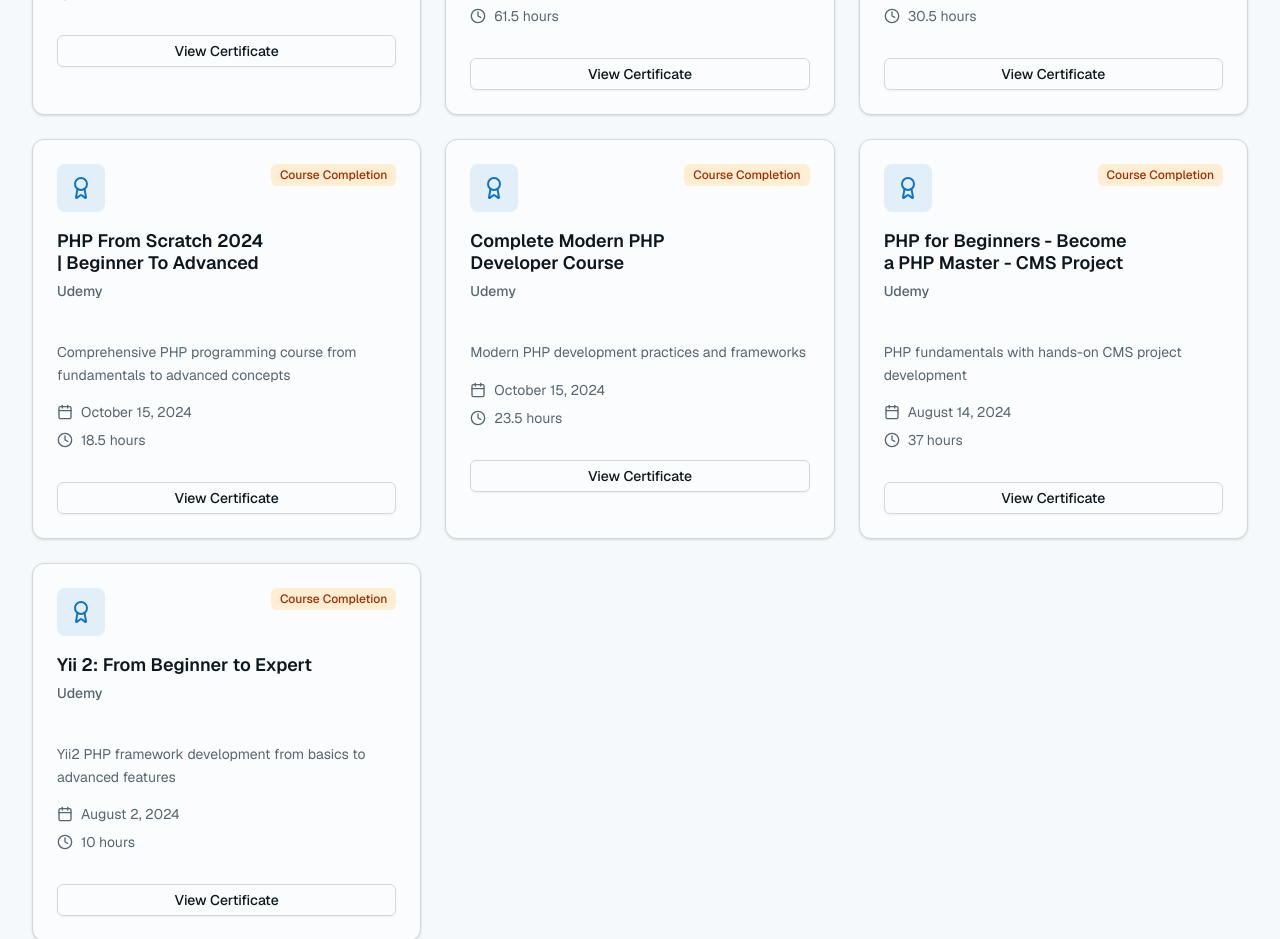
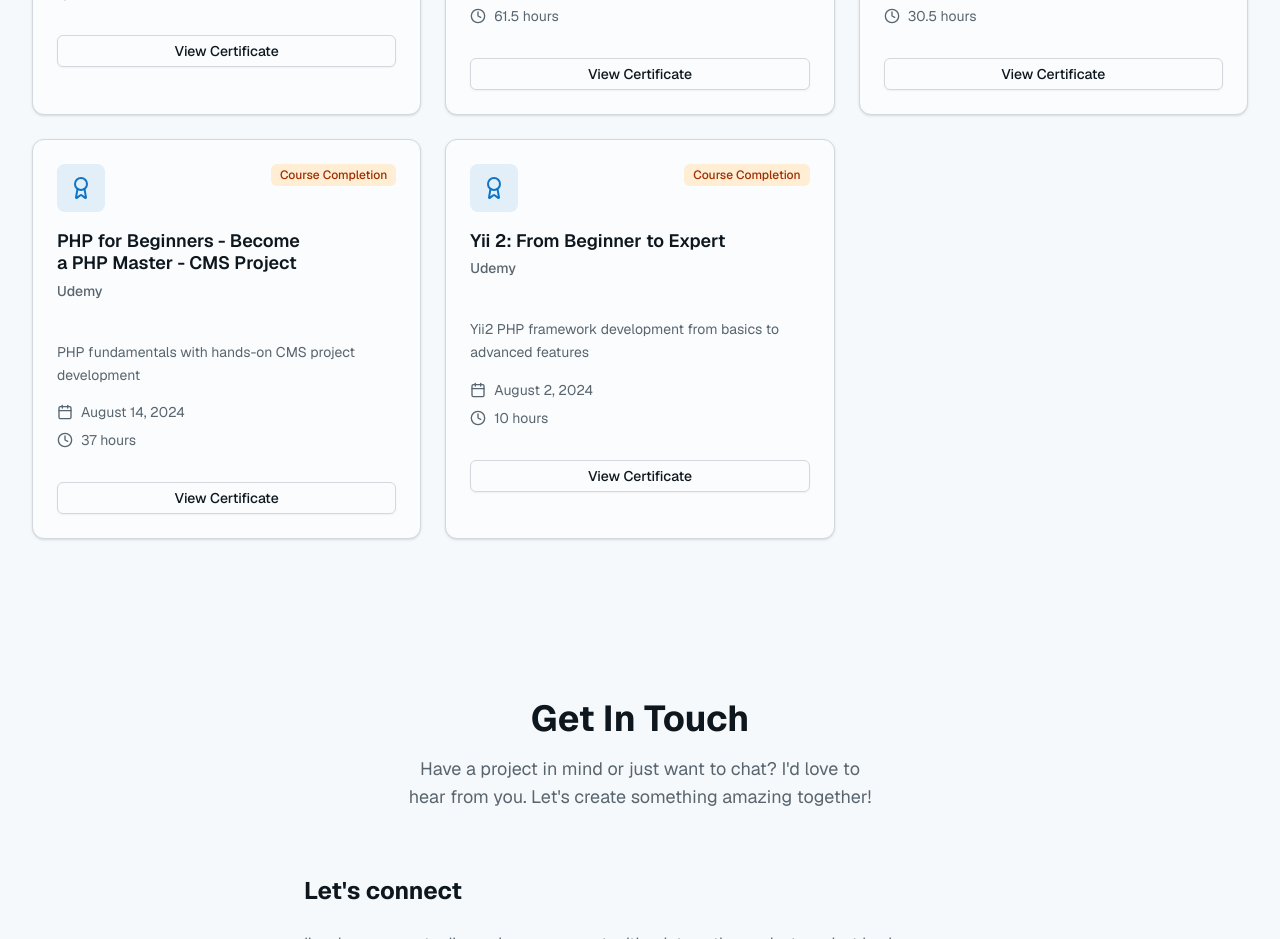
Before and after one commit to michael-cmda/michael-portfolio, a Next.js app: page / in a window 1280 px wide. Shown: the part 6440-7379 px from the top of the page. Built offline with nearby package versions, Linux system fonts and the light colour scheme.

Commit message:
Update certifications.tsx

```diff
--- a/components/certifications.tsx
+++ b/components/certifications.tsx
@@ -65,24 +65,6 @@ export function Certifications() {
       type: "Course Completion",
       image: "/certifications/laravel-php-cert.jpg",
       description: "Advanced Laravel framework and PHP development course",
-    },
-    {
-      title: "PHP From Scratch 2024 | Beginner To Advanced",
-      issuer: "Udemy",
-      date: "October 15, 2024",
-      duration: "18.5 hours",
-      type: "Course Completion",
-      image: "/certifications/php-scratch-cert.jpg",
-      description: "Comprehensive PHP programming course from fundamentals to advanced concepts",
-    },
-    {
-      title: "Complete Modern PHP Developer Course",
-      issuer: "Udemy",
-      date: "October 15, 2024",
-      duration: "23.5 hours",
-      type: "Course Completion",
-      image: "/certifications/modern-php-cert.jpg",
-      description: "Modern PHP development practices and frameworks",
     },
     {
       title: "PHP for Beginners - Become a PHP Master - CMS Project",
```
